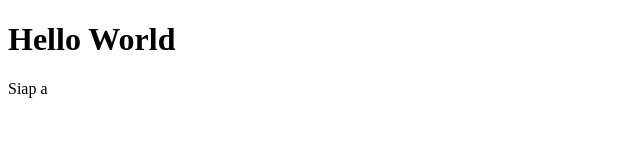
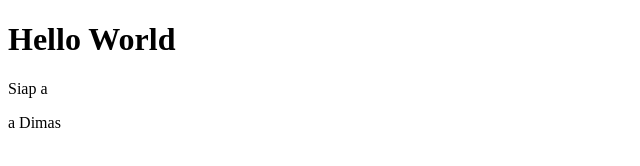
Before and after one commit to Ades-Roy55/Latihan_Github2, a plain HTML site: page index.html in a window 1280 px wide. Shown: the full height of the page, 0-640 px from the left. Drawn offline with Linux system fonts and the light colour scheme.

Commit message:
Update p

```diff
--- a/index.html
+++ b/index.html
@@ -8,5 +8,6 @@
 <body>
     <h1>Hello World</h1>
     <p> Siap a </p>
+    <p> a Dimas </p>
 </body>
 </html>
```
